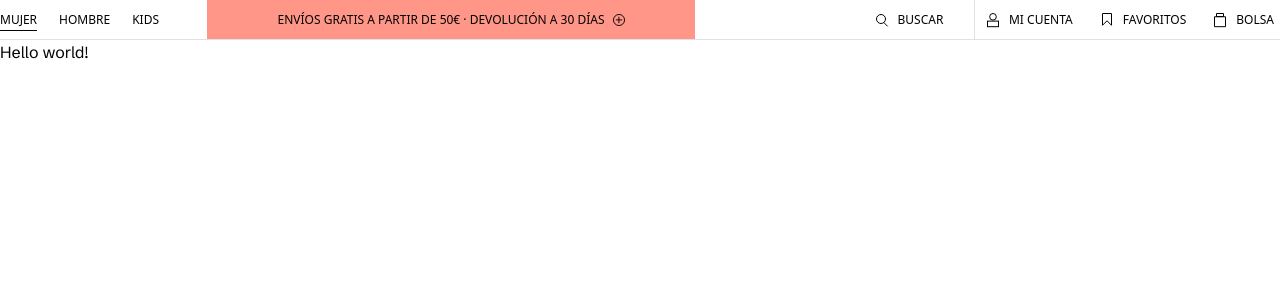
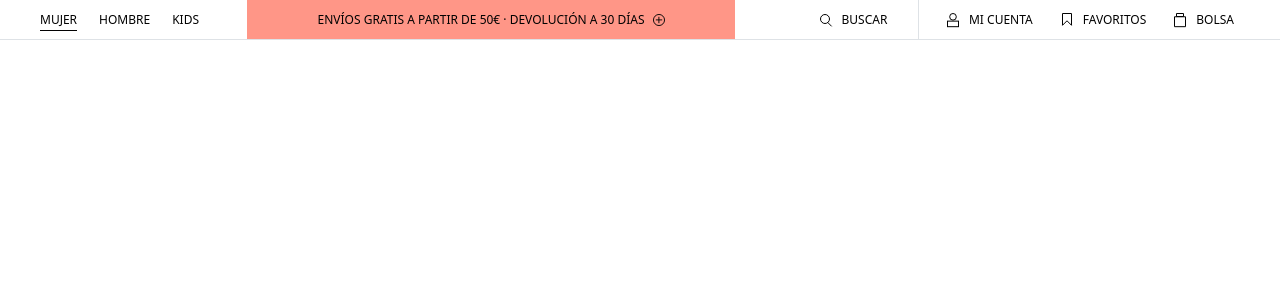
Before and after one commit to alejomejia/desigual-ux-developer, a Next.js app: page / in a window 1280 px wide. Shown: the top 300 px of the page. Built offline with nearby package versions, Linux system fonts and the light colour scheme.

Commit message:
update header to improve overall page layout

```diff
--- a/src/components/header/index.tsx
+++ b/src/components/header/index.tsx
@@ -5,14 +5,14 @@ import { HeaderShopMenu } from "./header-shop-menu";
 
 export function Header() {
   return (
-    <header className="w-full h-10 border-b border-brand-gray uppercase text-xs">
-      <div className="w-full h-full max-w-360 mx-auto flex gap-12">
+    <header className="absolute top-0 left-0 right-0 z-10 bg-white w-full h-10 px-10 border-b border-brand-gray uppercase text-xs">
+      <div className="w-full h-full flex gap-6">
         <div className="flex-1 flex gap-12">
           <HeaderCategoriesMenu />
           <HeaderAnnouncement />
         </div>
         <div className="flex">
-          <div className="min-w-34 border-r border-brand-gray">
+          <div className="min-w-34 mr-4 border-r border-brand-gray">
             <HeaderSearch />
           </div>
           <HeaderShopMenu />
```
